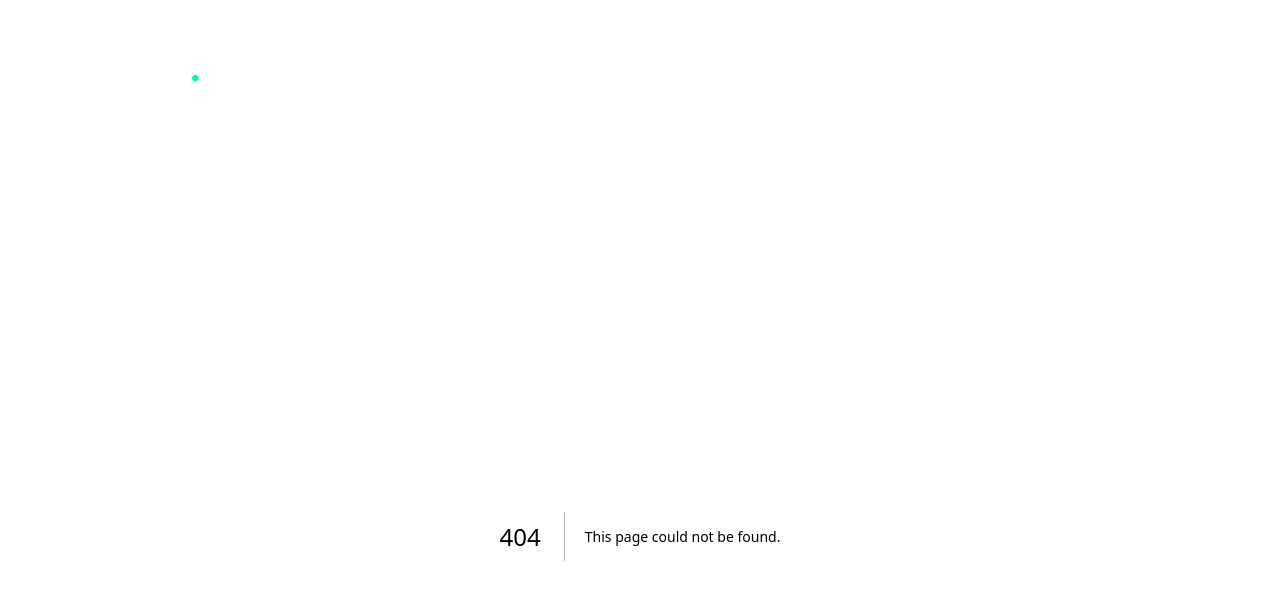
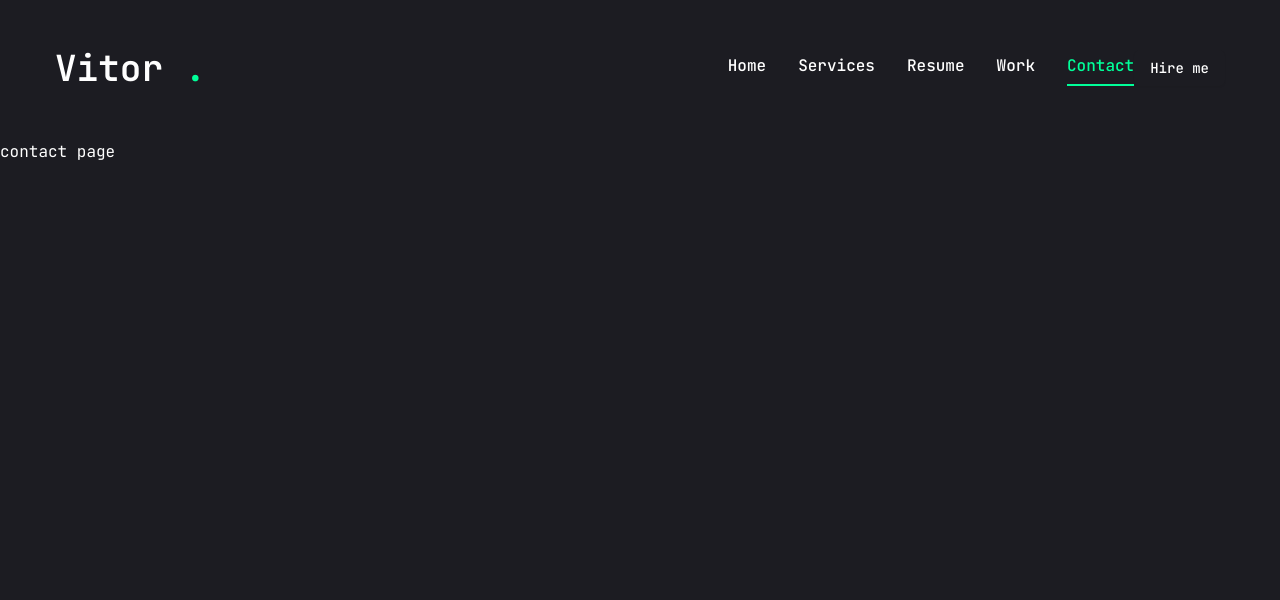
Before and after one commit to VitorRibeiru/vitorribeiru.github.io, a Next.js app: page /contact in a window 1280 px wide. Before the commit this address had no page. Shown: the top 600 px of the page. Built offline with nearby package versions, Linux system fonts and the light colour scheme.

Commit message:
add Navbar + components

```diff
--- /dev/null
+++ b/app/contact/page.jsx
@@ -0,0 +1,5 @@
+const Contact = () => {
+    return <div>contact page</div>;
+};
+
+export default Contact;
--- /dev/null
+++ b/app/resume/page.jsx
@@ -0,0 +1,5 @@
+const Resume = () => {
+    return <div>resume page</div>;
+};
+
+export default Resume;
--- /dev/null
+++ b/app/services/page.jsx
@@ -0,0 +1,5 @@
+const Services = () => {
+    return <div>services page</div>;
+};
+
+export default Services;
--- /dev/null
+++ b/app/work/page.jsx
@@ -0,0 +1,7 @@
+import React from "react";
+
+const Work = () => {
+    return <div>work page</div>;
+};
+
+export default Work;
--- a/components/Header.jsx
+++ b/components/Header.jsx
@@ -1,6 +1,8 @@
 import Link from "next/link"
 import { Button } from "./ui/button";
 
+// components
+import Nav from "./Nav"
 
 
 const Header = () => {
@@ -13,6 +15,20 @@ const Header = () => {
                 Vitor <span className="text-accent">.</span>
             </h1>
         </Link>
+
+        {/* desktop nav & hire me button*/}
+        <div className="hidden xl:flex">
+            <Nav/>
+            <Link href="/contact">
+                <Button>Hire me</Button>
+            </Link>
+        </div>
+
+        {/* mobile nav */}
+        <div className="xl:hidden">mobile nav</div>
+
+
+
         </div>
     </header>
  );
--- /dev/null
+++ b/components/Nav.jsx
@@ -0,0 +1,46 @@
+"use client";
+
+import Link from "next/link"
+import { usePathname } from "next/navigation";
+
+const links = [
+    {
+        name: "home",
+        path: "/",
+    },
+    {
+        name: "services",
+        path: "/services",
+    },
+    {
+        name: "resume",
+        path: "/resume",
+    },
+    {
+        name: "work",
+        path: "/work",
+    },
+    {
+        name: "contact",
+        path: "/contact",
+    },
+];
+
+
+const Nav = () => {
+    const pathname = usePathname();
+    console.log(pathname)
+  return(
+    <nav className="flex gap-8">
+        {links.map((links, index)=> {
+            return <Link href={links.path} key={index} className={`${
+                 links.path === pathname  && "text-accent border-b-2 border-accent"
+                 } capitalize font-medium hover:text-accent transition-all`}>
+                {links.name}
+            </Link>
+        })}
+    </nav>
+  );
+};
+
+export default Nav
```
